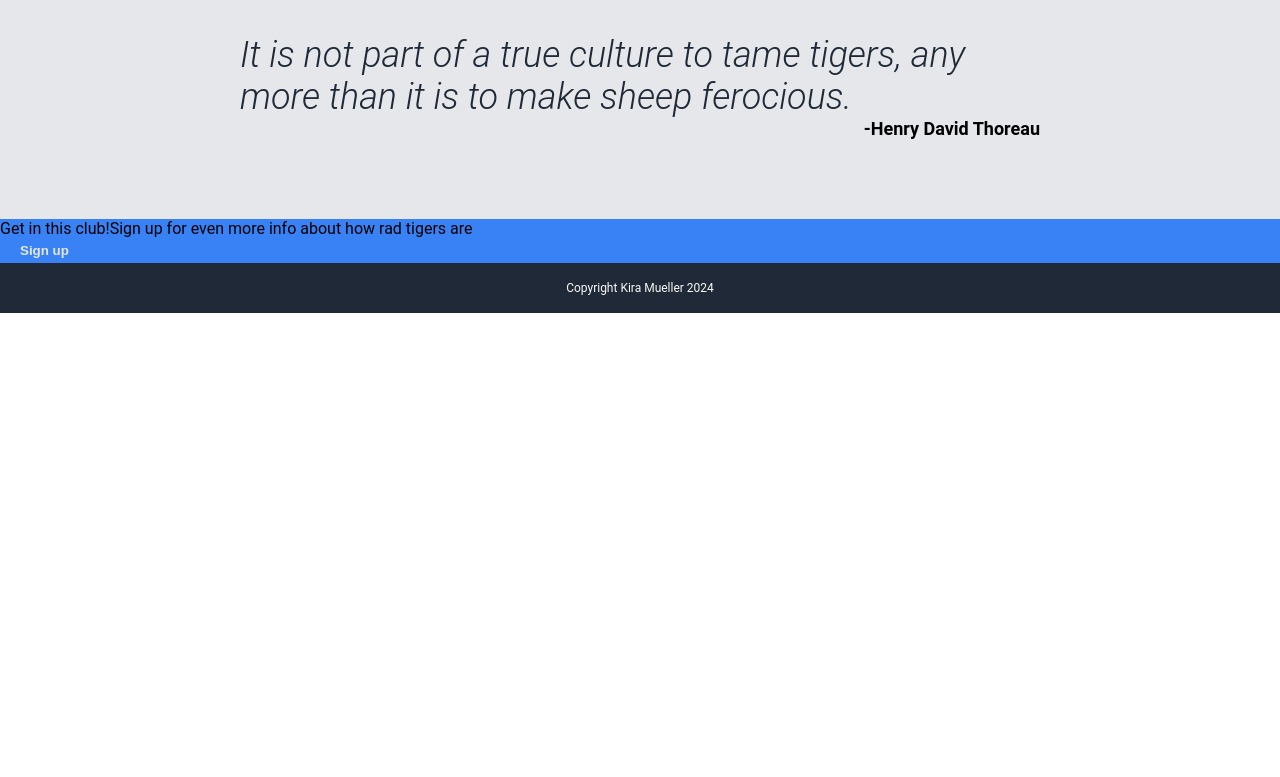
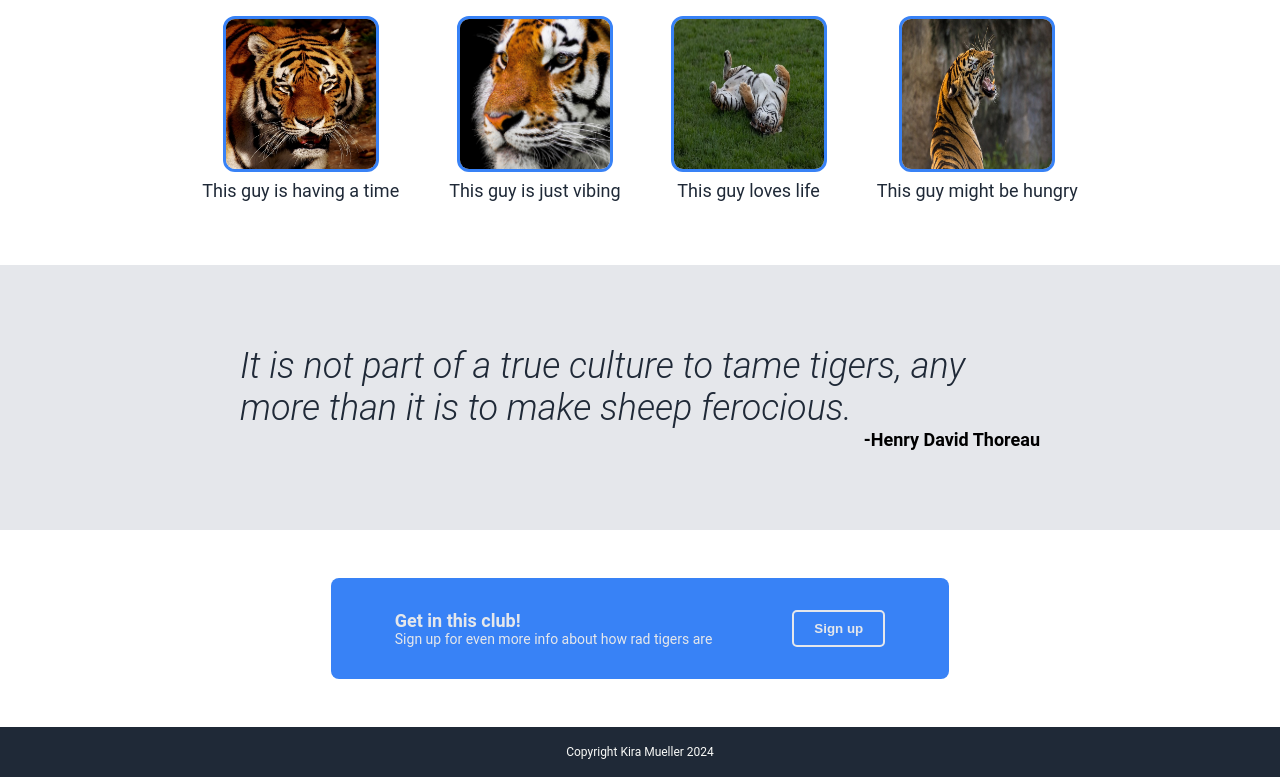
Before and after one commit to Sapphiery/landing-page-project, a plain HTML site: page index.html in a window 1280 px wide. Shown: the part 668-1445 px from the top of the page. Before the commit the page ends 981 px from the top, so only its background shows below. Drawn offline with Linux system fonts and the light colour scheme.

Commit message:
Add images and styles for info and call to action sections

```diff
--- a/index.html
+++ b/index.html
@@ -32,20 +32,20 @@
     <div class="quadrant" id="information">
         <div class="information-header">Tigers are super rad</div>
         <div class="information-image-block">
-            <div class="container">
-                <img src="" alt="" class="information-image">
+            <div class="container info-item">
+                <img src="./images/tiger-2895617_640.jpg" alt="" class="information-image">
                 <div class="information-text">This guy is having a time</div>
             </div>
-            <div class="container">
-                <img src="" alt="" class="information-image">
+            <div class="container info-item">
+                <img src="./images/tiger-2923186_640.jpg" alt="" class="information-image">
                 <div class="information-text">This guy is just vibing</div>
             </div>
-            <div class="container">
-                <img src="" alt="" class="information-image">
+            <div class="container info-item">
+                <img src="./images/amur-tiger-8138017_640.jpg" alt="" class="information-image">
                 <div class="information-text">This guy loves life</div>
             </div>
-            <div class="container">
-                <img src="" alt="" class="information-image">
+            <div class="container info-item">
+                <img src="./images/tiger-3264048_640.jpg" alt="" class="information-image">
                 <div class="information-text">This guy might be hungry</div>
             </div>
         </div>
@@ -57,8 +57,8 @@
         </div>
     </div>
     <div class="quadrant" id="call-to-action">
-        <div class="cta-banner">
-            <div class="container">
+        <div class="container cta-banner">
+            <div class="container cta-text-segment">
                 <div class="cta-header">Get in this club!</div>
                 <div class="cta-text">Sign up for even more info about how rad tigers are</div>
             </div>
--- a/styles.css
+++ b/styles.css
@@ -16,6 +16,8 @@ button {
     padding: 5px 20px;
     color: #e5e7eb;
     font-weight: bold;
+    background-color: #3882f6;
+
 }
 
 .quadrant {
@@ -90,10 +92,6 @@ a {
     align-self: flex-end;
 }
 
-#call-to-action, button {
-    background-color: #3882f6;
-}
-
 .header {
     justify-content: space-between;
     align-items: center;
@@ -126,6 +124,65 @@ a {
     color: #1f2937;
 }
 
+#information {
+    flex-direction: column;
+    align-items: center;
+    padding: 64px 0px;
+    gap: 32px;
+}
+
+.information-image-block {
+    display: flex;
+    justify-content: space-between;
+    gap: 50px;
+}
+
+.information-image {
+    border: 3px solid;
+    border-color: #3882f6;
+    border-radius: 12px;
+    height: 150px;
+    width: 150px;
+}
+
+.info-item {
+    flex-direction: column;
+    align-items: center;
+    gap: 8px;
+}
+
+.cta-banner {
+    background-color: #3882f6;
+    padding: 32px 64px;
+    border-radius: 8px;
+    gap: 80px;
+    height:
+}
+
+.cta-text-segment {
+    flex-direction: column;
+    color: #e5e7eb;
+}
+
+.cta-header {
+    font-weight: bold;
+    font-size: 18px;
+}
+
+.cta-text {
+    font-size: 14px;
+}
+
+.cta-button {
+    border: 2px solid;
+    border-color: #e5e7eb;
+}
+
+#call-to-action {
+    justify-content: center;
+    padding: 48px 0px;
+}
+
 .footer {
     justify-content: center;
     padding: 18px;
@@ -133,6 +190,11 @@ a {
     margin-top: auto;
 }
 
+.information-text {
+    font-size: 18px;
+    color: #1f2937;
+}
+
 .footer-text {
     color: #f9faf8;
     font-size: 12px ;
```
Also changed, not shown: images/amur-tiger-8138017_640.jpg (added), images/tiger-2895617_640.jpg (added), images/tiger-2923186_640.jpg (added), images/tiger-3264048_640.jpg (added).
